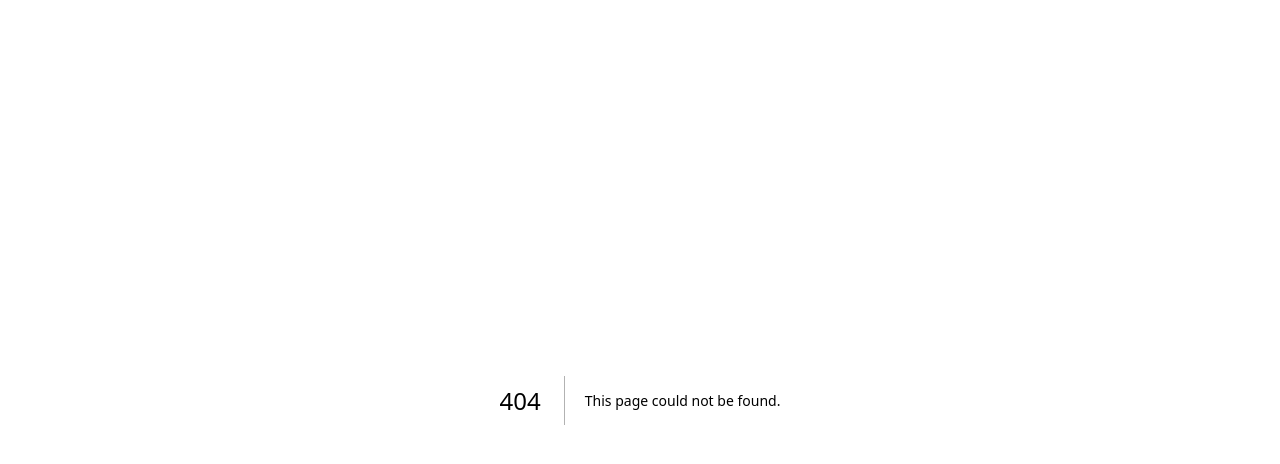
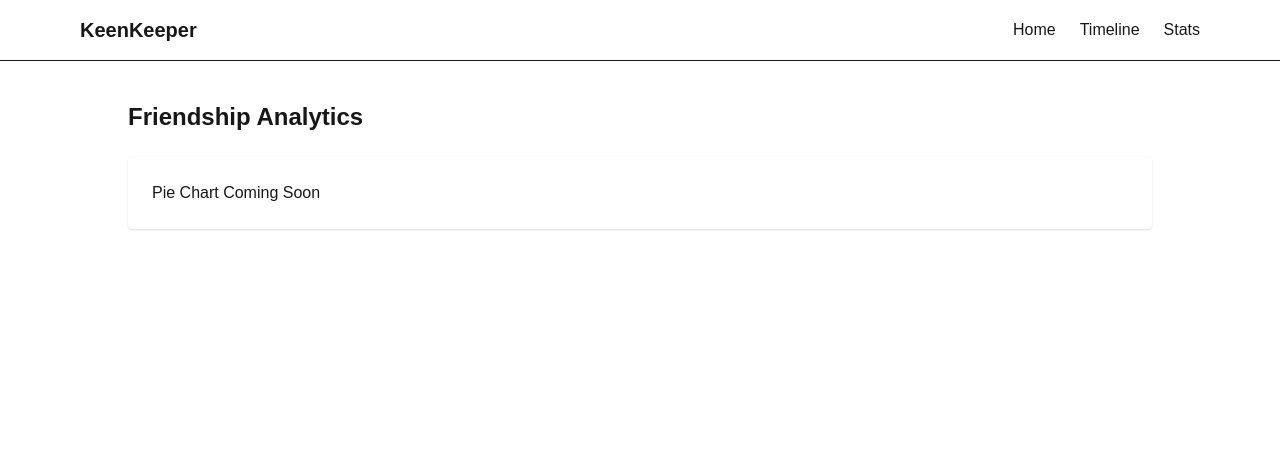
Before and after one commit to waliulnizu/keen-keeper, a Next.js app: page /stats in a window 1280 px wide. Before the commit this address had no page. Shown: the top 464 px of the page. Built offline with nearby package versions, Linux system fonts and the light colour scheme.

Commit message:
added stats page static

```diff
--- /dev/null
+++ b/src/app/stats/page.jsx
@@ -0,0 +1,24 @@
+import Navbar from "@/components/Navbar";
+
+const Stats = () => {
+  return (
+    <div>
+      <Navbar />
+
+      <div className="max-w-5xl mx-auto py-10">
+
+        <h1 className="text-2xl font-bold mb-6">
+          Friendship Analytics
+        </h1>
+
+        <div className="p-6 shadow rounded">
+          Pie Chart Coming Soon
+        </div>
+
+      </div>
+
+    </div>
+  );
+};
+
+export default Stats;
```
